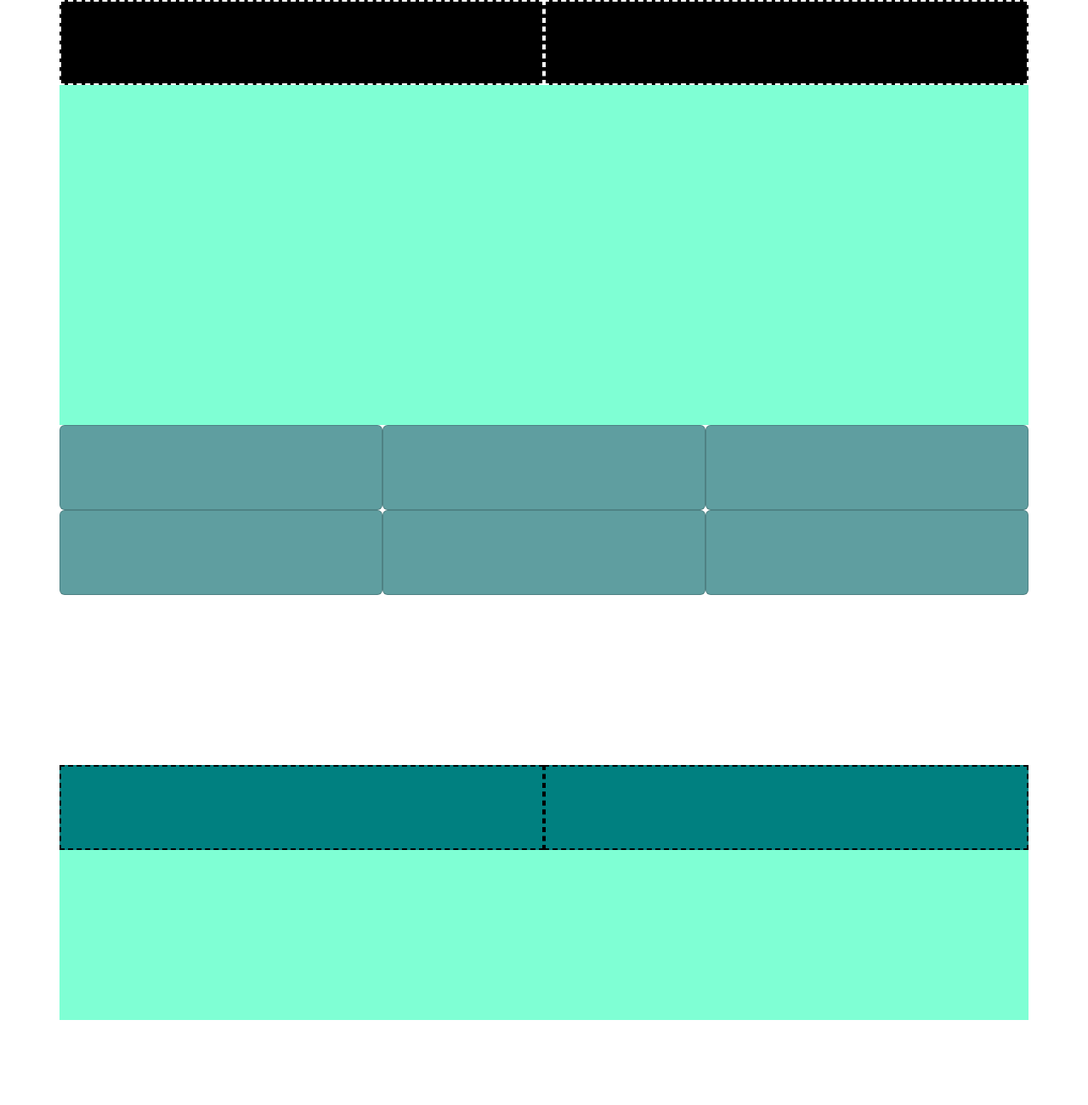
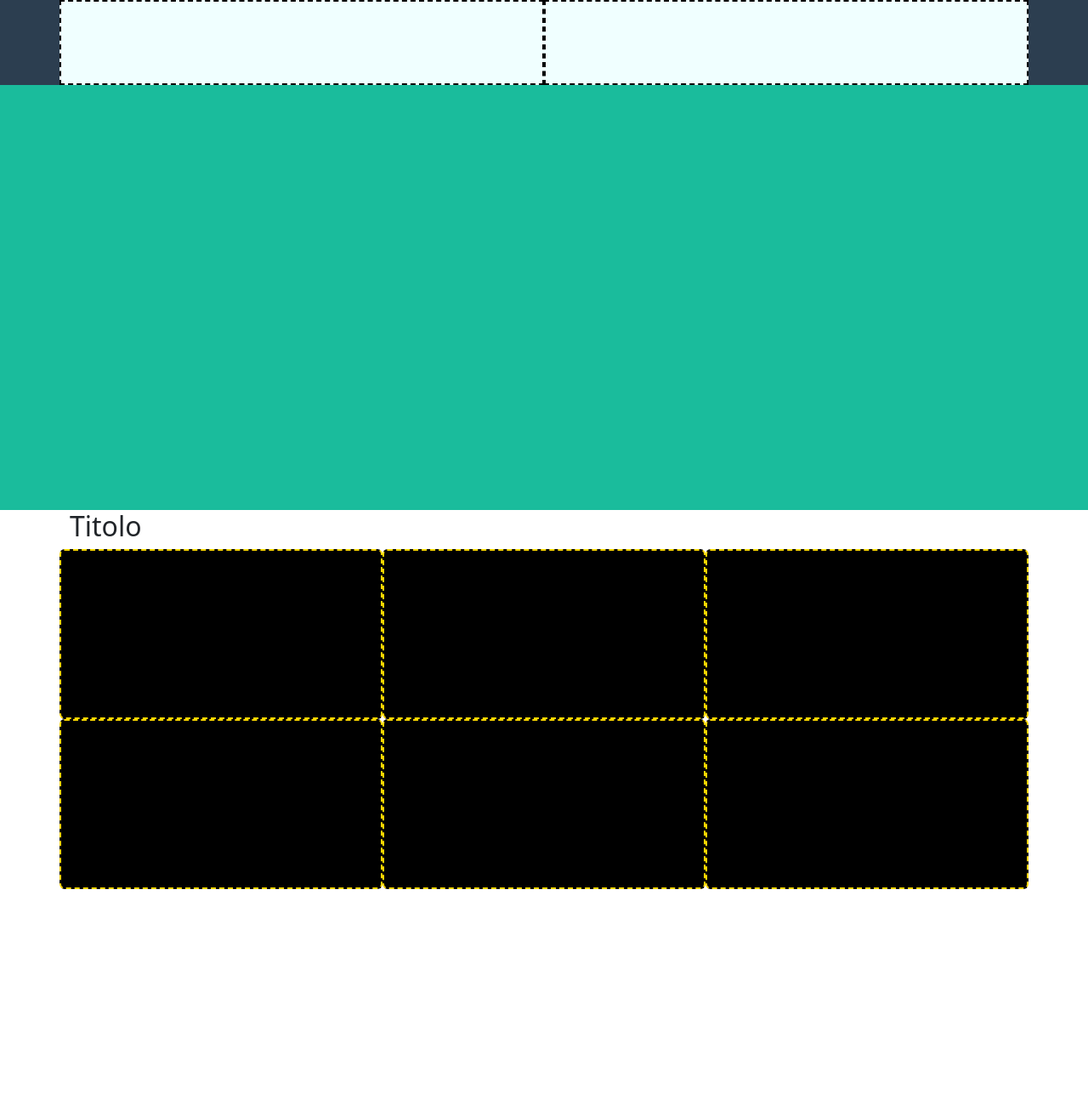
Before and after one commit to GabrieleSalati/html-css-bootstrap-freelancer, a plain HTML site: page index.html in a window 1280 px wide. Shown: the top 1300 px of the page at 85% size. After the commit the page ends 1046 px from the top, so only its background shows below. Drawn offline with nearby package versions, Linux system fonts and the light colour scheme.

Commit message:
Esercizio ricominciato

```diff
--- a/css/style.css
+++ b/css/style.css
@@ -1,15 +1,21 @@
 /* HEADER STYLE */
+
+header {
+    background-color: #2C3E50;
+
+    height: 100px;
+}
 
 .headcol-left {
     height: 100px;
-    background-color: black;
-    border: 2px dashed white;
+    background-color: azure;
+    border: 2px dashed black;
 }
 
 .headcol-right {
     height: 100px;
-    background-color: black;
-    border: 2px dashed white;
+    background-color: azure;
+    border: 2px dashed black;
 }
 
 /* MAIN STYLE */
@@ -17,69 +23,28 @@
 /* JUMBO */
 
 .jumbotron {
-    height: 400px;
-    background-color: aquamarine;
+    background-color: #1ABC9C;
+
+    height: 500px;
 }
 
 /* PORTFOLIO */
 
-.portfolio {
-    height: 400px;
-}
-
 .card {
-    height: 100px;
-    background-color: cadetblue;
+    background-color: black;
+    border: 2px dashed gold;
+    height: 200px;
 }
 
 /* ABOUT */
 
-.about {
-    height: 300px;
-    background-color: aquamarine;
-}
-
-.aboutcol-left {
-    height: 100px;
-    background-color: teal;
-    border: 2px dashed black;
-}
-
-.aboutcol-right {
-    height: 100px;
-    background-color: teal;
-    border: 2px dashed black;
-}
 
 /* CONTACTS */
 
-.contacts {
-    height: 600px;
-}
+
 
 /* FOOTER STYLE */
 
-.footcol-left {
-    height: 200px;
-    background-color: darkgrey;
-    border: 2px dashed white;
-}
 
-.footcol-mid {
-    height: 200px;
-    background-color: darkgrey;
-    border: 2px dashed white;
-}
-
-.footcol-right {
-    height: 200px;
-    background-color: darkgrey;
-    border: 2px dashed white;
-}
 
 /* FOOTER END */
-
-.footer-end {
-    background-color: blue;
-    height: 150px;
-}
--- a/index.html
+++ b/index.html
@@ -8,7 +8,7 @@
 
     <!-- BOOTSTRAP -->
 
-    <link href="https://cdn.jsdelivr.net/npm/bootstrap@5.3.0-alpha1/dist/css/bootstrap.min.css" rel="stylesheet" integrity="sha384-GLhlTQ8iRABdZLl6O3oVMWSktQOp6b7In1Zl3/Jr59b6EGGoI1aFkw7cmDA6j6gD" crossorigin="anonymous">
+    <link href="https://cdn.jsdelivr.net/npm/bootstrap@5.2.3/dist/css/bootstrap.min.css" rel="stylesheet" integrity="sha384-rbsA2VBKQhggwzxH7pPCaAqO46MgnOM80zW1RWuH61DGLwZJEdK2Kadq2F9CUG65" crossorigin="anonymous">
 
     <!-- CSS -->
 
@@ -18,59 +18,48 @@
 <body>
 
     <header>
-
         <div class="container">
             <div class="row">
-                <div class="col headcol-left"></div>
-                <div class="col headcol-right"></div>
+                <div class="col-6 headcol-left"></div>
+                <div class="col-6 headcol-right"></div>
             </div>
         </div>
-
     </header>
 
     <main>
+        <section class="jumbotron">
+            <div class="container">
+                <img src="" alt="">
+                <h1></h1>
+                <div></div>
+                <div></div>
+                <p></p>
+            </div>
+        </section>
 
-        <div class="container jumbotron">
+        <section class="portfolio">
+            <div class="container">
+                <h2>Titolo</h2>
+                <div></div>
+                <div></div>
+                <div class="row">
+                    <div class="col-4 card"></div>
+                    <div class="col-4 card"></div>
+                    <div class="col-4 card"></div>
+                </div>
+                <div class="row">
+                    <div class="col-4 card"></div>
+                    <div class="col-4 card"></div>
+                    <div class="col-4 card"></div>
+                </div>
+            </div>
+        </section>
 
-        </div>
-
-        <div class="container portfolio">
-            <div class="row">
-                <div class="col card"></div>
-                <div class="col card"></div>
-                <div class="col card"></div>
-            </div>
-            <div class="row">
-                <div class="col card"></div>
-                <div class="col card"></div>
-                <div class="col card"></div>
-            </div>
-        </div>
-
-        <div class="container about">
-            <div class="row">
-                <div class="col aboutcol-left"></div>
-                <div class="col aboutcol-right"></div>
-            </div>
-        </div>
-
-        <div class="container contacts">
-
-        </div>
-
+        <section></section>
+        <section></section>
     </main>
 
     <footer>
-
-        <div class="container">
-            <div class="row">
-                <div class="col footcol-left"></div>
-                <div class="col footcol-mid"></div>
-                <div class="col footcol-right"></div>
-            </div>
-        </div>
-
-        <div class="container footer-end"></div>
 
     </footer>
 
```
